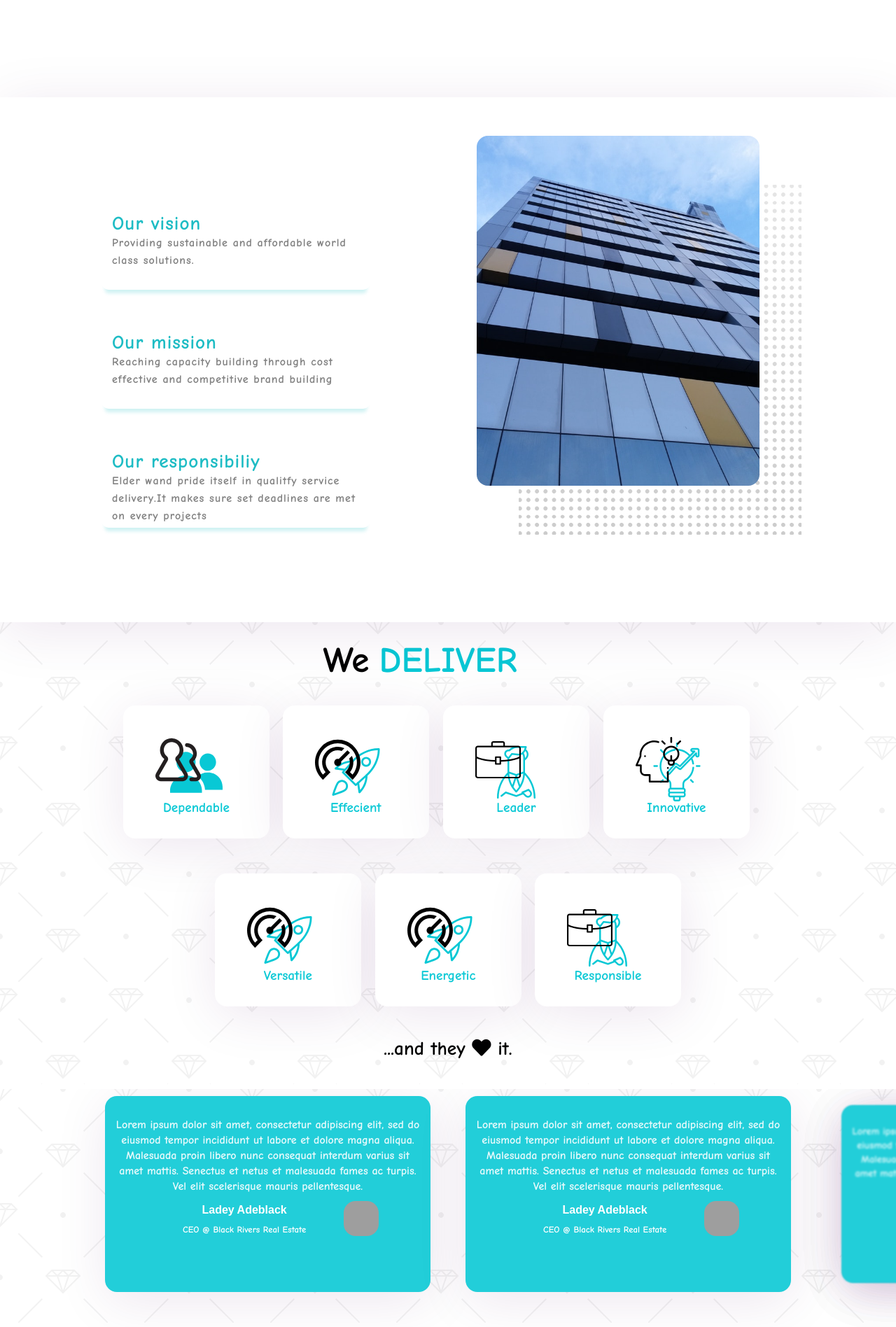
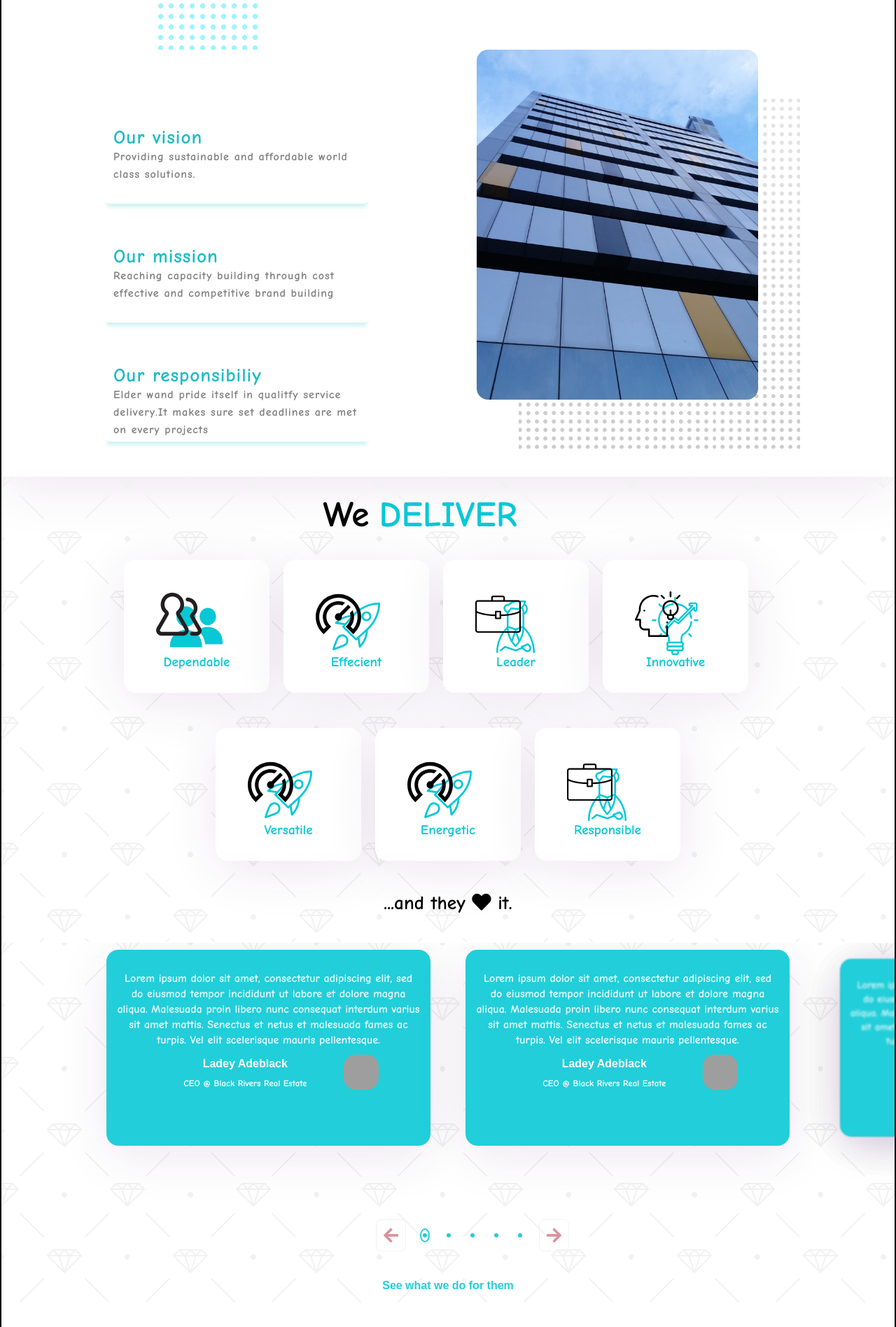
Before and after one commit to lape15/css-image-slider, a React (Create React App) app: page /about in a window 1280 px wide. Shown: the part 901-2797 px from the top of the page at 70% size. Built offline with nearby package versions, Linux system fonts and the light colour scheme; grey boxes are pictures that could not be loaded.

Commit message:
slider works perfectly

```diff
--- a/src/App.css
+++ b/src/App.css
@@ -1,5 +1,5 @@
 .App {
   min-height: 90vh;
   position: relative;
-  height: calc(100vh - 80px);
+  /* height: calc(100vh - 80px); */
 }
--- a/src/components/about/About.jsx
+++ b/src/components/about/About.jsx
@@ -15,6 +15,7 @@ import kolo from "../../assets/sponsors/Koloroo.jpg";
 import bird from "../../assets/sponsors/bird.png";
 import dummy from "../../assets/sponsors/dummy.png";
 import bump from "../../assets/4.jpg";
+import Footer from "./Footer";
 
 const About = () => {
   const [load, setLoad] = useState(false);
@@ -22,7 +23,7 @@ const About = () => {
     AOS.init({
       // delay: 700,
       // offset: 400,
-      duration: 2800,
+      duration: 3000,
     });
     setLoad(true);
   }, []);
@@ -103,13 +104,12 @@ const About = () => {
           <div
             className="deli-box two"
             data-aos="slide-up"
-            data-aos-duration="2900"
-            data-aos-delay="200"
+            data-aos-delay="100"
           >
             <div
               className="item-box two"
               data-aos="flip-up"
-              data-aos-delay="500"
+              data-aos-delay="100"
             >
               <img src={speed} alt="rocket" />
               <div>Versatile</div>
@@ -117,7 +117,7 @@ const About = () => {
             <div
               className="item-box two"
               data-aos="flip-up"
-              data-aos-delay="500"
+              data-aos-delay="100"
             >
               <img src={speed} alt="rocket" />
               <div>Energetic</div>
@@ -125,7 +125,7 @@ const About = () => {
             <div
               className="item-box three"
               data-aos="flip-up"
-              data-aos-delay="500"
+              data-aos-delay="100"
             >
               <img src={briefcase} alt="boss" />
               <div>Responsible</div>
@@ -173,10 +173,16 @@ const About = () => {
             <button>Reach out now</button>
           </div>
           <div className="message-two">
-            <img src={bump} alt="bump" />
+            <img
+              src={bump}
+              alt="bump"
+              data-aos="slide-up"
+              data-aos-delay="1000"
+            />
           </div>
         </div>
       </div>
+      <Footer />
     </div>
   );
 };
--- a/src/components/about/Deliver.jsx
+++ b/src/components/about/Deliver.jsx
@@ -11,16 +11,17 @@ const Testimonial = () => {
     } else if (position === "next" && activeSlide < 5) {
       setActiveSlide(activeSlide + 1);
       setNextActiveSlide([nextActiveSlide[0] + 1, nextActiveSlide[1] + 1]);
-    } else if (typeof position === "number" && activeSlide < 5) {
-      if (position === 1 || position === 2) {
-        console.log("it is present", +position);
+    } else if (typeof position === "number") {
+      if (activeSlide === position) {
         setNextActiveSlide([...nextActiveSlide]);
-      } else {
-        setNextActiveSlide([nextActiveSlide[1], position]);
+      } else if (position > activeSlide) {
+        setActiveSlide(position);
+        console.log(activeSlide);
+        setNextActiveSlide([position, position + 1]);
+      } else if (position < activeSlide) {
+        setActiveSlide(position);
+        setNextActiveSlide([position, position + 1]);
       }
-      // setActiveSlide(position);
-      // console.log(activeSlide, position);
-      // setNextActiveSlide([nextActiveSlide[1], position]);
     }
   };
   console.log(nextActiveSlide);
--- /dev/null
+++ b/src/components/about/Footer.jsx
@@ -0,0 +1,8 @@
+import React from "react";
+import "./footer.css";
+
+const Footer = () => {
+  return <div className="footer">Footer holaaa shagssfs</div>;
+};
+
+export default Footer;
--- a/src/components/about/about.css
+++ b/src/components/about/about.css
@@ -1,9 +1,9 @@
 .abt-container {
   background-color: #fff;
   position: relative;
-  z-index: 60;
+  z-index: 40;
   min-height: 100vh;
-  /* border: 2px solid blue; */
+  border: 2px solid black;
 }
 
 .container-one {
@@ -50,8 +50,9 @@
   background-size: 150px auto, contain;
   background-position: 100px top, center center;
   background-repeat: repeat-y, repeat;
-  height: 350px;
+  height: 430px;
   border-radius: 17px;
+  /* border: 2px solid purple; */
 }
 .container-two.slide-up {
   transform: translate(0, -260px);
@@ -83,16 +84,13 @@
   z-index: 90;
   right: 0;
   left: 0;
-  position: absolute;
-  transform: translateY(240px);
-  height: 750px;
+  height: 780px;
   display: flex;
   flex-flow: row wrap;
   justify-content: space-between;
   align-items: center;
   box-shadow: 2px 12px 75px rgba(77, 0, 102, 0.1);
-  padding: 10px 135px;
-  /* border: 2px solid green; */
+  padding: 230px 135px;
 }
 
 .item-one {
@@ -151,16 +149,12 @@
 }
 
 .container-four {
-  z-index: 75;
-  right: 0;
-  left: 0;
-  position: absolute;
-  transform: translateY(150%);
-  height: 660px;
+  z-index: 90;
+  height: 665px;
   padding: 10px 15px;
   padding: 10px 85px;
   background: url(../../assets/about.svg);
-  /* border: 2px solid green; */
+  /* border: 2px solid red; */
 }
 
 .deli-atrr {
@@ -270,14 +264,13 @@
 }
 
 .testimonial-slider {
-  z-index: 75;
-  right: 0;
-  left: 0;
-  transform: translateY(1657px);
+  z-index: 90;
+  margin-top: 1px;
   height: 520px;
   width: 100%;
   padding: 5px 125px;
   background: url(../../assets/about.svg);
+  /* border: 2px solid green; */
   overflow: hidden;
 }
 .slide-con {
@@ -423,7 +416,7 @@
   border: 2px solid transparent;
   outline: none;
   cursor: pointer;
-  z-index: 101;
+
   position: relative;
   transition: all 0.3s ease-in-out;
 }
@@ -464,13 +457,9 @@
 }
 
 .container-five {
-  /* border: 2px solid red; */
-  transform: translateY(1658px);
-  height: 580px;
-  z-index: 80;
-  position: absolute;
-  right: 15vh;
-  left: 15vh;
+  height: 730px;
+  z-index: 90;
+  padding: 10px 105px;
 }
 .logos {
   display: flex;
@@ -506,6 +495,7 @@
   justify-content: space-between;
   align-items: center;
   padding: 35px 10px;
+  height: 490px;
 }
 .message-one {
   padding: 55px 75px;
@@ -556,3 +546,10 @@
   bottom: 45px;
   border-radius: 20px;
 }
+.abt-container .pale {
+  border: 2px solid blue;
+  height: 700px;
+  z-index: 98;
+  background-color: lightgoldenrodyellow;
+  box-shadow: 0px 10px 5px -5px rgba(22, 188, 196, 0.2);
+}
--- /dev/null
+++ b/src/components/about/footer.css
@@ -0,0 +1,7 @@
+.footer {
+  border: 1px solid pink;
+
+  height: 700px;
+  text-align: center;
+  background-color: hotpink;
+}
--- a/src/components/menu/menu-items.css
+++ b/src/components/menu/menu-items.css
@@ -11,10 +11,10 @@
   position: fixed;
 }
 
-.new-height {
-  /* height: 320px;
-  border: 2px solid red; */
-}
+/* .new-height {
+  z-index: 60;
+  border: 2px solid red;
+} */
 .menu-box .menu-btn {
   position: absolute;
   bottom: 45px;
@@ -29,7 +29,7 @@
   border-radius: 17px;
   border: 1px solid #f2f2f2;
   /* background: rgba(221, 152, 162, 0.7); */
-  background: linear-gradient(to right, #db929d, rgba(229, 234, 249, 0.4));
+  background: linear-gradient(to right, #09c5d3, #c49f1c);
   box-shadow: 0px 2px 6px rgba(0, 0, 0, 0.07);
   transition: all 0.5s cubic-bezier(0.76, 0.91, 0.03, 0.18) 2s;
 }
```
